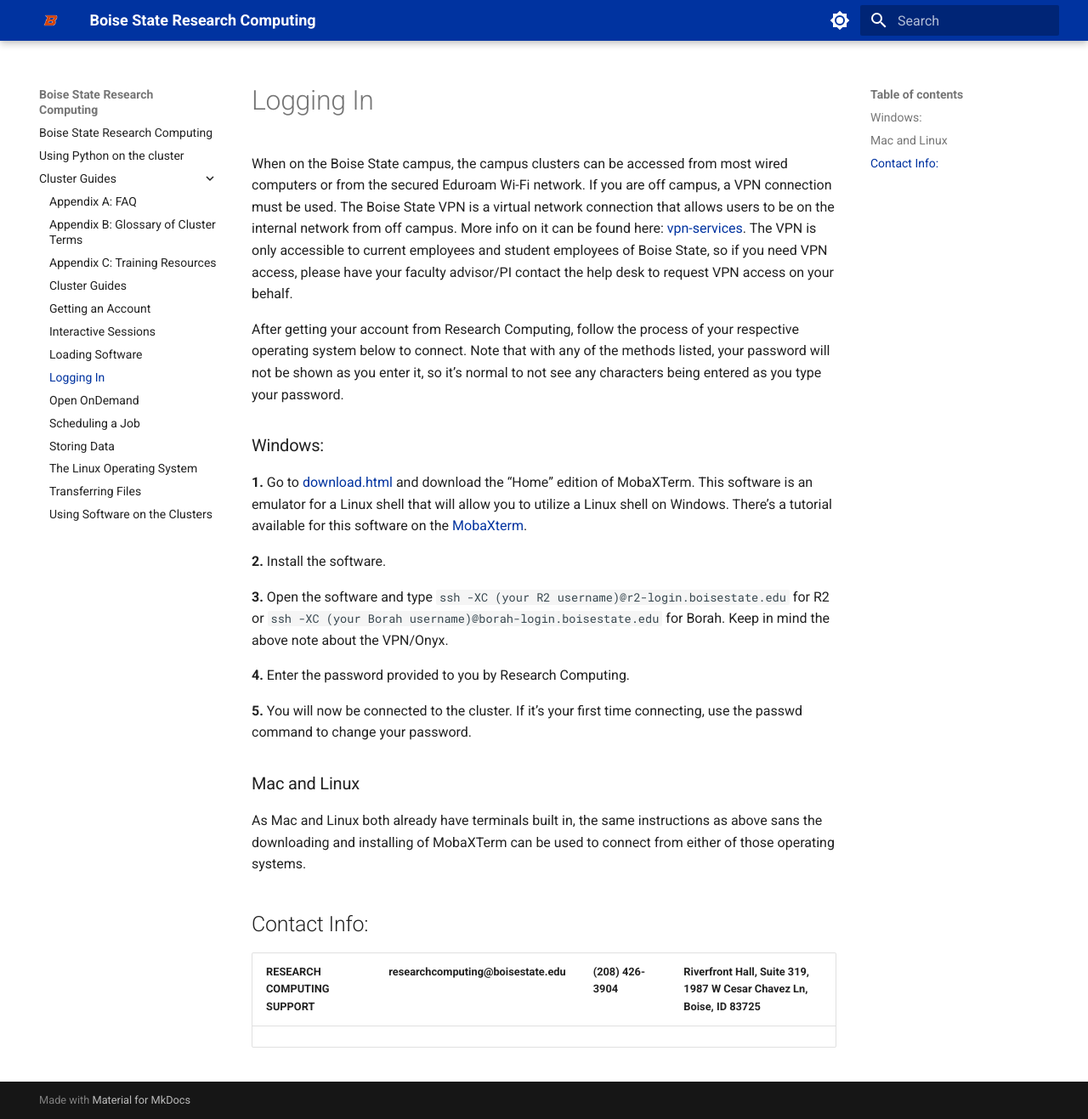
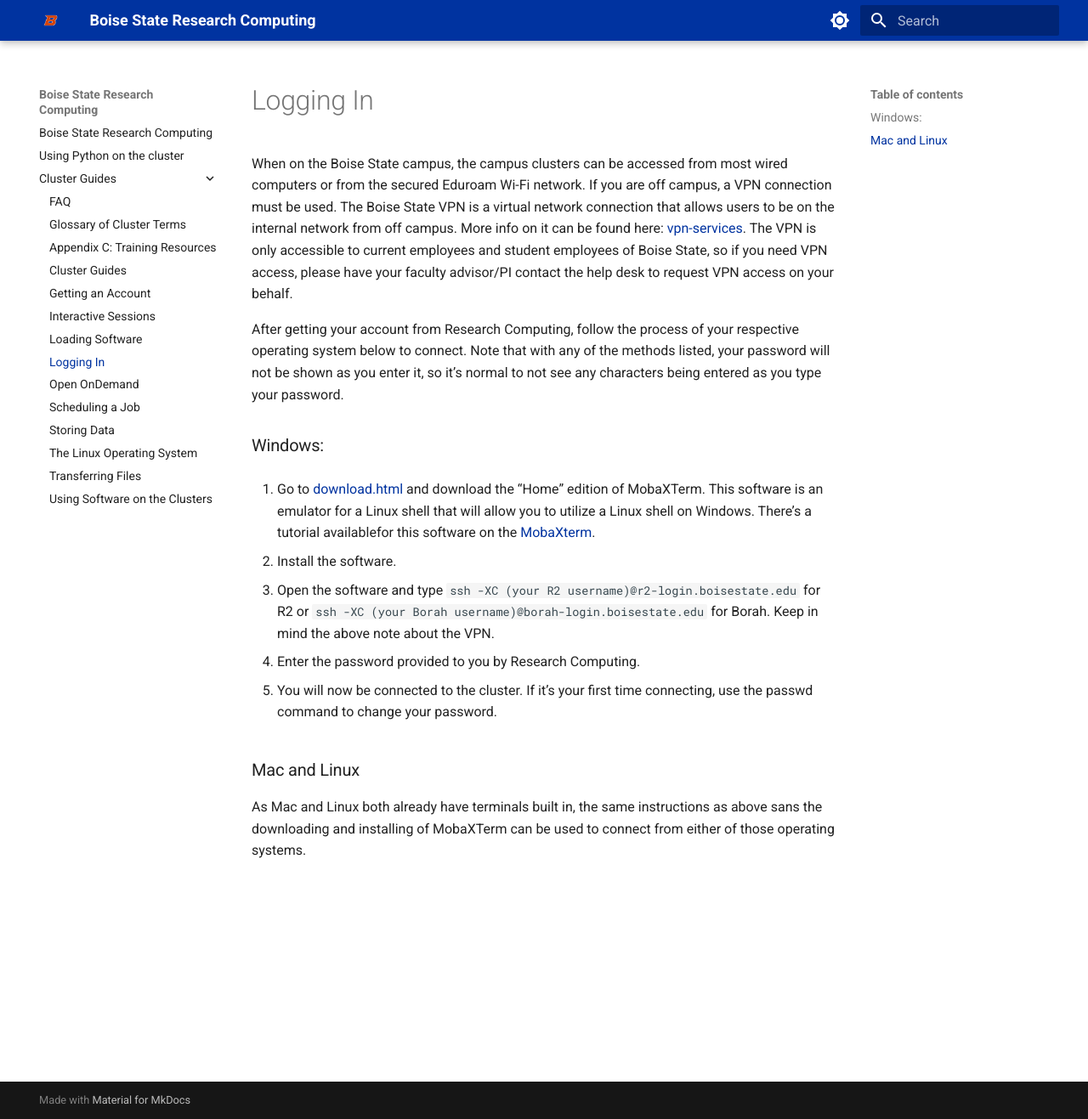
Before and after one commit to bsurc/docs, an MkDocs documentation site: the page built from docs/Cluster Guides/Logging_In.md, in a window 1280 px wide and 1317 px high. Shown: the whole window at 85% size. Built offline with MkDocs 1.6.1 and Material for MkDocs 9.7.7, drawn with Linux system fonts in a browser that asks for light colours.

Commit message:
Remove contact info from each page

```diff
--- a/docs/Cluster Guides/Logging_In.md
+++ b/docs/Cluster Guides/Logging_In.md
@@ -1,36 +1,30 @@
 # Logging In
 When on the Boise State campus, the campus clusters can be accessed from most wired computers or from the secured Eduroam Wi-Fi network.
-If you are off campus, a VPN connection must be used. The Boise State VPN is a virtual network connection that allows users to be on the
-internal network from off campus. More info on it can be found here:
-[vpn-services](https://www.boisestate.edu/oit-network/vpn-services/). The VPN is only accessible to current employees and
-student employees of Boise State, so if you need VPN access, please have your faculty advisor/PI contact the help desk to request VPN
-access on your behalf.
+If you are off campus, a VPN connection must be used.
+The Boise State VPN is a virtual network connection that allows users to be on the internal network from off campus.
+More info on it can be found here:
+[vpn-services](https://www.boisestate.edu/oit-network/vpn-services/).
+The VPN is only accessible to current employees and student employees of Boise State, so if you need VPN access, please have your faculty advisor/PI contact the help desk to request VPN access on your behalf.
 
-After getting your account from Research Computing, follow the process of your respective operating system below to connect. Note that
-with any of the methods listed, your password will not be shown as you enter it, so it’s normal to not see any characters being entered
-as you type your password.
+After getting your account from Research Computing, follow the process of your respective operating system below to connect.
+Note that with any of the methods listed, your password will not be shown as you enter it, so it’s normal to not see any characters being entered as you type your password.
 
 ### Windows:
 
-**1.** Go to [download.html](https://mobaxterm.mobatek.net/download.html) and download the “Home” edition of MobaXTerm.
-This software is an emulator for a Linux shell that will allow you to utilize a Linux shell on Windows. There’s a tutorial available
-for this software on the [MobaXterm](https://mobaxterm.mobatek.net/demo.html).
+1. Go to [download.html](https://mobaxterm.mobatek.net/download.html) and download the “Home” edition of MobaXTerm.
+This software is an emulator for a Linux shell that will allow you to utilize a Linux shell on Windows.
+There’s a tutorial availablefor this software on the [MobaXterm](https://mobaxterm.mobatek.net/demo.html).
 
-**2.** Install the software.
+2. Install the software.
 
-**3.** Open the software and type `ssh -XC (your R2 username)@r2-login.boisestate.edu` for R2 or `ssh -XC
-(your Borah username)@borah-login.boisestate.edu` for Borah. Keep in mind the above note about the VPN/Onyx.
+3. Open the software and type `ssh -XC (your R2 username)@r2-login.boisestate.edu` for R2 or `ssh -XC (your Borah username)@borah-login.boisestate.edu` for Borah.
+Keep in mind the above note about the VPN.
 
-**4.** Enter the password provided to you by Research Computing.
+4. Enter the password provided to you by Research Computing.
 
-**5.** You will now be connected to the cluster. If it’s your first time connecting, use the passwd command to change your password.
+5. You will now be connected to the cluster.
+If it’s your first time connecting, use the passwd command to change your password.
 
 ### Mac and Linux
 
-As Mac and Linux both already have terminals built in, the same instructions as above sans the downloading and installing of MobaXTerm
-can be used to connect from either of those operating systems.
-
-## Contact Info:
-
-|RESEARCH COMPUTING SUPPORT| researchcomputing@boisestate.edu|(208) 426-3904| Riverfront Hall, Suite 319, 1987 W Cesar Chavez Ln, Boise, ID 83725 |
-| :---                     | :---                            | :---         | :---                                                                |
+As Mac and Linux both already have terminals built in, the same instructions as above sans the downloading and installing of MobaXTerm can be used to connect from either of those operating systems.
```
Also changed, not shown: docs/Cluster Guides/Appendix_A:_FAQ.md (+34 -16 lines), docs/Cluster Guides/Appendix_B:_Glossary_of_Cluster_Terms.md (+14 -7 lines), docs/Cluster Guides/Appendix_C:_Training_Resources.md (+2 -2 lines).
